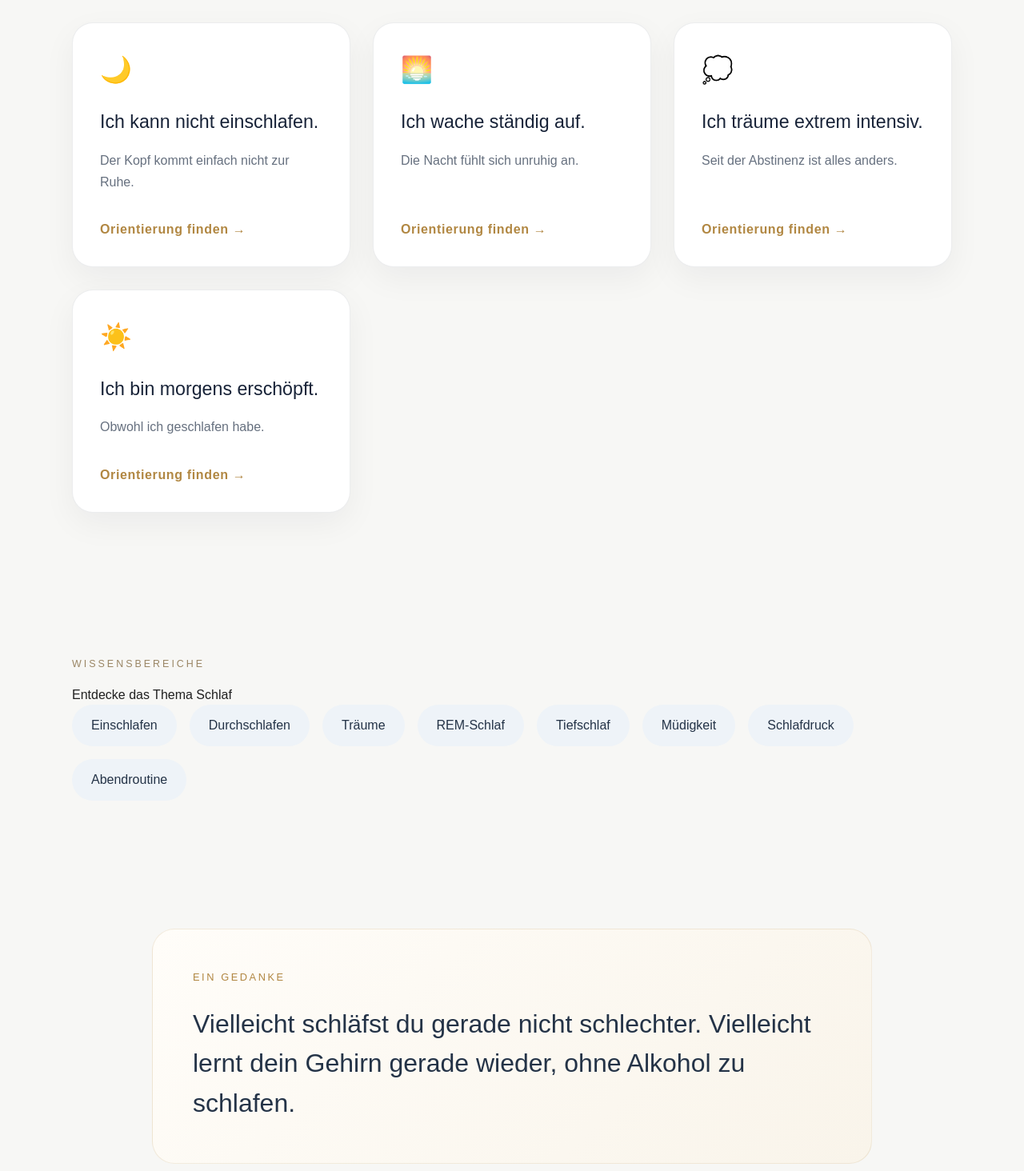
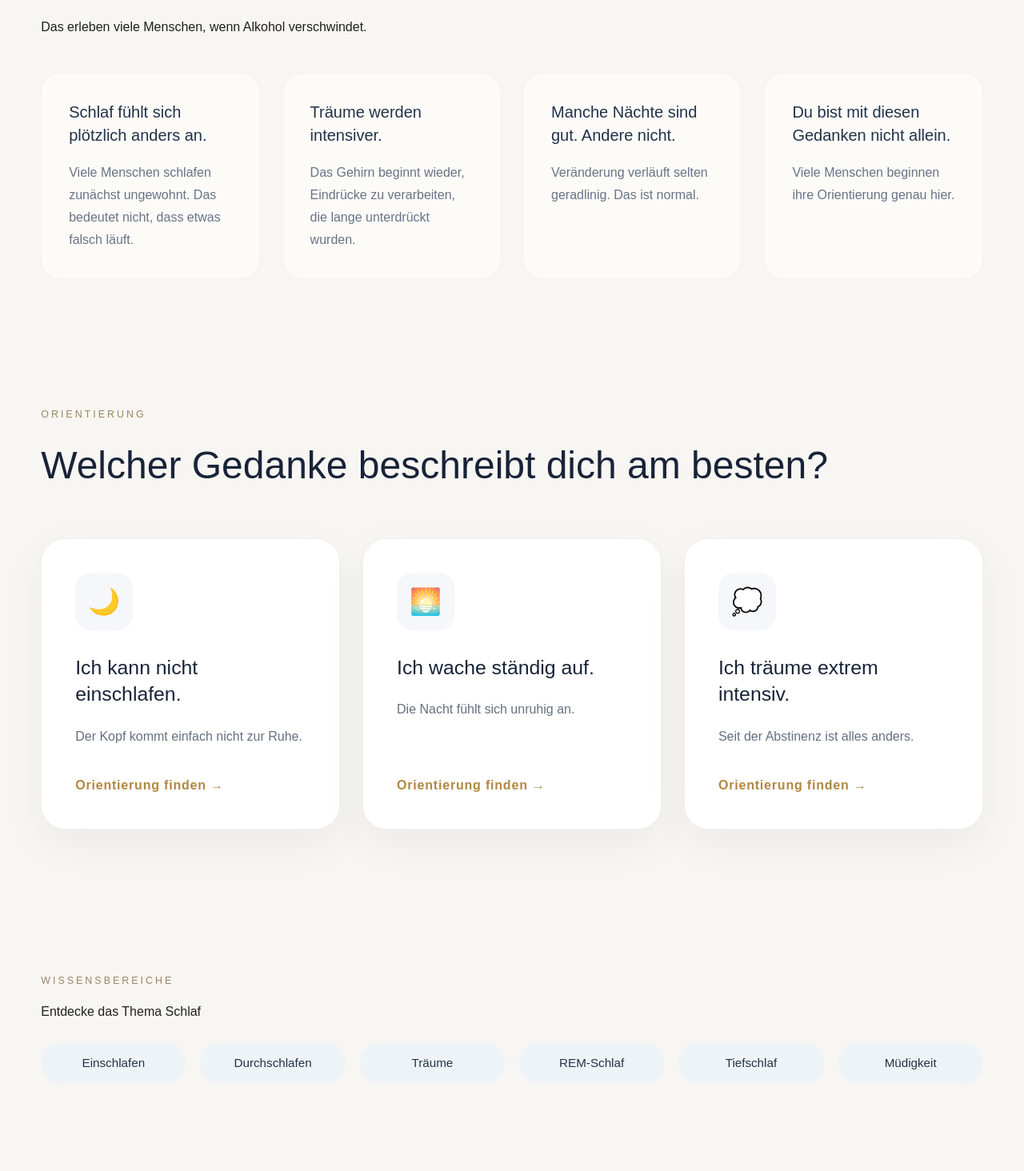
Before and after one commit to kochmarcus00-dotcom/ich-habs-im-griff, a Next.js app: page /themen/schlafen in a window 1280 px wide. Shown: the part 666-2130 px from the top of the page at 80% size. Built offline with nearby package versions, Linux system fonts and the light colour scheme.

Commit message:
Erster Meilenstein: Schlaf-Themenseite gestaltet

```diff
--- a/app/components/Theme/ThemeClusterGrid.tsx
+++ b/app/components/Theme/ThemeClusterGrid.tsx
@@ -5,8 +5,6 @@ const clusters = [
   "REM-Schlaf",
   "Tiefschlaf",
   "Müdigkeit",
-  "Schlafdruck",
-  "Abendroutine",
 ];
 
 export default function ThemeClusterGrid() {
--- a/app/components/Theme/ThemeExperience.tsx
+++ b/app/components/Theme/ThemeExperience.tsx
@@ -0,0 +1,103 @@
+export default function ThemeExperience() {
+    return (
+
+        <section className="theme-experience">
+
+            <div className="theme-container">
+
+                <p className="section-kicker">
+
+                    VIELLEICHT KOMMT DIR DAS BEKANNT VOR
+
+                </p>
+
+                <h2>
+
+                    Das erleben viele Menschen,
+                    wenn Alkohol verschwindet.
+
+                </h2>
+
+                <div className="experience-grid">
+
+                    <article className="experience-card">
+
+                        <h3>
+
+                            Schlaf fühlt sich plötzlich anders an.
+
+                        </h3>
+
+                        <p>
+
+                            Viele Menschen schlafen zunächst
+                            ungewohnt. Das bedeutet nicht,
+                            dass etwas falsch läuft.
+
+                        </p>
+
+                    </article>
+
+                    <article className="experience-card">
+
+                        <h3>
+
+                            Träume werden intensiver.
+
+                        </h3>
+
+                        <p>
+
+                            Das Gehirn beginnt wieder,
+                            Eindrücke zu verarbeiten,
+                            die lange unterdrückt wurden.
+
+                        </p>
+
+                    </article>
+
+                    <article className="experience-card">
+
+                        <h3>
+
+                            Manche Nächte sind gut.
+                            Andere nicht.
+
+                        </h3>
+
+                        <p>
+
+                            Veränderung verläuft selten
+                            geradlinig. Das ist normal.
+
+                        </p>
+
+                    </article>
+
+                    <article className="experience-card">
+
+                        <h3>
+
+                            Du bist mit diesen Gedanken
+                            nicht allein.
+
+                        </h3>
+
+                        <p>
+
+                            Viele Menschen beginnen ihre
+                            Orientierung genau hier.
+
+                        </p>
+
+                    </article>
+
+                </div>
+
+            </div>
+
+        </section>
+
+    );
+
+}
--- a/app/components/Theme/ThemeThoughtNavigator.tsx
+++ b/app/components/Theme/ThemeThoughtNavigator.tsx
@@ -16,12 +16,6 @@ const thoughts = [
         subtitle: "Seit der Abstinenz ist alles anders.",
         href: "#",
         icon: "💭",
-    },
-    {
-        title: "Ich bin morgens erschöpft.",
-        subtitle: "Obwohl ich geschlafen habe.",
-        href: "#",
-        icon: "☀️",
     },
 ];
 
--- a/app/components/Theme/theme.css
+++ b/app/components/Theme/theme.css
@@ -2,7 +2,7 @@
 
     min-height: 100vh;
 
-    background: #f7f7f5;
+    background: #f8f6f2;
 
     color: #202020;
 
@@ -10,7 +10,7 @@
 
 .theme-container {
 
-    width: min(1100px, 90vw);
+    width: min(1200px, 92vw);
 
     margin: 0 auto;
 
@@ -18,7 +18,7 @@
 
 .theme-hero {
 
-    padding: 120px 0 90px;
+    padding: 170px 0 150px;
 
     border-bottom: 1px solid #eceae4;
 
@@ -48,13 +48,15 @@
 
 .theme-hero h1 {
 
-    font-size: clamp(3rem, 7vw, 5.5rem);
+    font-size: 5.4rem;
 
     line-height: .95;
 
+    letter-spacing: -.04em;
+
     font-weight: 700;
 
-    margin-bottom: 28px;
+    margin-bottom: 40px;
 
     color: #162130;
 
@@ -118,59 +120,95 @@
 
 .thought-card {
 
+    position: relative;
+
     display: flex;
 
     flex-direction: column;
 
     justify-content: space-between;
 
-    min-height: 260px;
+    min-height: 320px;
 
-    padding: 34px;
+    padding: 42px;
 
-    border-radius: 26px;
+    border-radius: 30px;
 
     background: white;
 
-    border: 1px solid rgba(20, 30, 45, .08);
+    border: 1px solid rgba(20, 30, 45, .06);
 
     box-shadow:
 
-        0 14px 40px rgba(15, 25, 45, .05);
+        0 18px 55px rgba(15, 25, 45, .05);
 
     text-decoration: none;
 
     color: inherit;
 
-    transition: .35s ease;
+    overflow: hidden;
+
+    transition:
+        transform .35s ease,
+        box-shadow .35s ease;
 
 }
 
 .thought-card:hover {
 
-    transform: translateY(-8px);
+    transform: translateY(-10px);
 
     box-shadow:
 
-        0 30px 70px rgba(15, 25, 45, .10);
+        0 30px 80px rgba(15, 25, 45, .12);
+
+}
+
+.thought-card:hover span {
+
+    transform: translateX(6px);
 
 }
 
 .thought-icon {
 
+    width: 72px;
+
+    height: 72px;
+
+    display: flex;
+
+    align-items: center;
+
+    justify-content: center;
+
+    border-radius: 20px;
+
+    background: #f6f7fb;
+
     font-size: 2rem;
 
-    margin-bottom: 26px;
+    margin-bottom: 30px;
+
+    transition: .35s;
+
+}
+
+.thought-card:hover .thought-icon {
+
+    transform: scale(1.12);
+
+    background: #fff8ec;
 
 }
 
 .thought-card h3 {
 
-    font-size: 1.45rem;
+    font-size: 1.55rem;
 
     line-height: 1.35;
 
-    margin-bottom: 18px;
+    margin-bottom: 22px;
 
     color: #182338;
 
@@ -188,13 +226,15 @@
 
 .thought-card span {
 
-    margin-top: 34px;
+    margin-top: 36px;
 
     color: #b18742;
 
     font-weight: 600;
 
-    letter-spacing: .04em;
+    letter-spacing: .05em;
+
+    transition: .3s;
 
 }
 
@@ -206,31 +246,43 @@
 
 .cluster-grid {
 
-    display: flex;
+    display: grid;
 
-    flex-wrap: wrap;
+    grid-template-columns: repeat(6, 1fr);
 
-    gap: 16px;
+    gap: 18px;
+
+    margin-top: 26px;
 
 }
 
 .cluster-pill {
 
-    padding: 14px 24px;
+    display: flex;
+
+    justify-content: center;
+
+    align-items: center;
+
+    width: 100%;
+
+    height: 52px;
+
+    border: none;
 
     border-radius: 999px;
-
-    border: none;
 
     background: #eef3f8;
 
     color: #243347;
 
-    font-size: 1rem;
+    font-size: .95rem;
+
+    font-weight: 500;
 
     cursor: pointer;
 
-    transition: .25s;
+    transition: all .25s ease;
 
 }
 
@@ -250,9 +302,11 @@
 
 .insight-box {
 
-    max-width: 900px;
+    position: relative;
 
-    margin: auto;
+    width: 100%;
+
+    margin: 0;
 
     padding: 50px;
 
@@ -263,6 +317,26 @@
             #f9f4ea);
 
     border: 1px solid rgba(177, 135, 66, .15);
+
+}
+
+.insight-box::before {
+
+    content: "";
+
+    position: absolute;
+
+    left: 50px;
+
+    top: 0;
+
+    width: 90px;
+
+    height: 3px;
+
+    background: #c8a45f;
+
+    border-radius: 20px;
 
 }
 
@@ -322,9 +396,9 @@
 
     border-radius: 24px;
 
-    background: #f8f7f3;
+    background: #fcfbf8;
 
-    border: 1px solid rgba(0, 0, 0, .05);
+    border: 1px solid rgba(180, 170, 150, .10);
 
     transition: .25s;
 
--- a/app/themen/schlafen/page.tsx
+++ b/app/themen/schlafen/page.tsx
@@ -19,7 +19,7 @@ export default function SchlafPage() {
 
             <ThemeHero />
 
-
+            <ThemeExperience />
 
             <ThemeThoughtNavigator />
 
```
